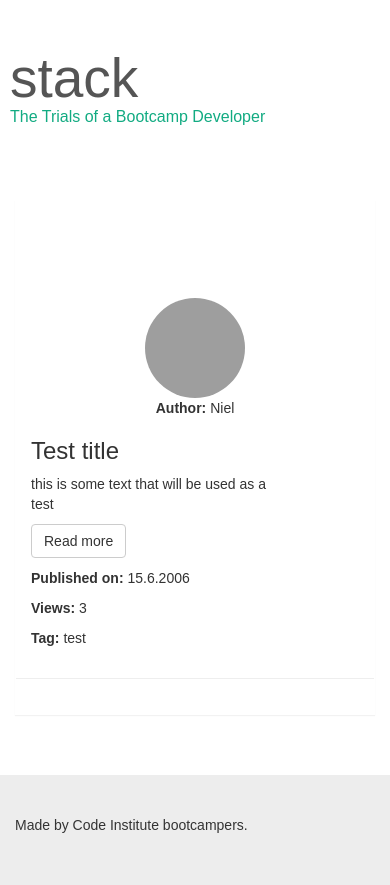
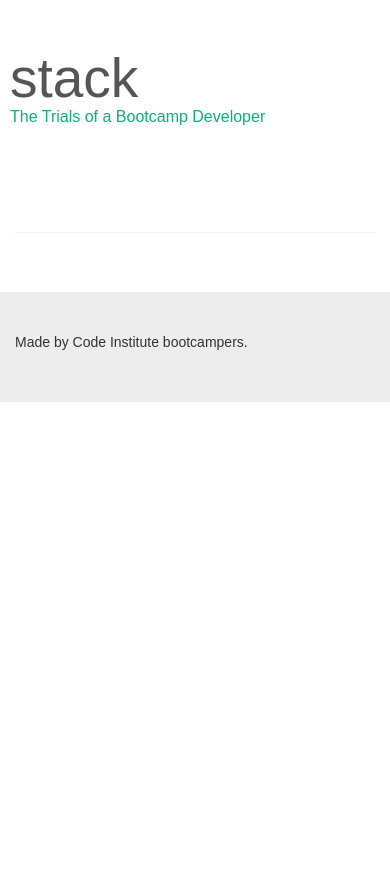
Before and after one commit to abonello/django-blog, a Django app: page /posts/ in a window 390 px wide. Shown: the part 421-1306 px from the top of the page. After the commit the page ends 823 px from the top, so only its background shows below. Run offline with Django 3.2, Linux system fonts and the light colour scheme; data that the repository does not hold is empty; some libraries are stand-ins or nearby versions; grey boxes are pictures that could not be loaded.

Commit message:
Finished templates.

```diff
--- a/blog/settings.py
+++ b/blog/settings.py
@@ -37,6 +37,7 @@ INSTALLED_APPS = [
     'django.contrib.sessions',
     'django.contrib.messages',
     'django.contrib.staticfiles',
+    'django_forms_bootstrap',
     'posts',
 ]
 
--- a/posts/templates/blogposts.html
+++ b/posts/templates/blogposts.html
@@ -2,28 +2,28 @@
 
 {% block content %}
     <!-- Test code -->
-    <div class="row">
-        <div class="col-md-2 col-sm-3 text-center">
-            <a class="story-img" href="">
-                <img src="/media/img/profile.jpg" class="img-circle">
-            </a>
-            <p><span class="boldtext">Author:</span> Niel</p>
-        </div>
-        <div class="col-md-10 col-sm-9">
-            <h3>Test title</h3>
-            <div class="row">
-                <div class="col-xs-9">
-                    <p>this is some text that will be used as a test</p>
-                    <p><a href="#" class="btn btn-default">
-                        Read more</a></p>
-                    <p><span class="boldtext">Published on:</span> 15.6.2006</p>
-                    <p><span class="boldtext">Views:</span> 3</p>
-                    <p><span class="boldtext">Tag:</span> test</p>
-                </div>
-            </div>
-        </div>
-        <hr>
-    </div>
+    <!--<div class="row">-->
+    <!--    <div class="col-md-2 col-sm-3 text-center">-->
+    <!--        <a class="story-img" href="">-->
+    <!--            <img src="/media/img/profile.jpg" class="img-circle">-->
+    <!--        </a>-->
+    <!--        <p><span class="boldtext">Author:</span> Niel</p>-->
+    <!--    </div>-->
+    <!--    <div class="col-md-10 col-sm-9">-->
+    <!--        <h3>Test title</h3>-->
+    <!--        <div class="row">-->
+    <!--            <div class="col-xs-9">-->
+    <!--                <p>this is some text that will be used as a test</p>-->
+    <!--                <p><a href="#" class="btn btn-default">-->
+    <!--                    Read more</a></p>-->
+    <!--                <p><span class="boldtext">Published on:</span> 15.6.2006</p>-->
+    <!--                <p><span class="boldtext">Views:</span> 3</p>-->
+    <!--                <p><span class="boldtext">Tag:</span> test</p>-->
+    <!--            </div>-->
+    <!--        </div>-->
+    <!--    </div>-->
+    <!--    <hr>-->
+    <!--</div>-->
     <!-- Test code END -->
 
     {% for post in posts %}
--- a/requirements.txt
+++ b/requirements.txt
@@ -1,3 +1,4 @@
 Django==1.11
+django-forms-bootstrap==3.1.0
 Pillow==5.3.0
 pytz==2018.7
```
Also changed, not shown: posts/templates/blogpostform.html (added, +14 -0 lines), README.md.
